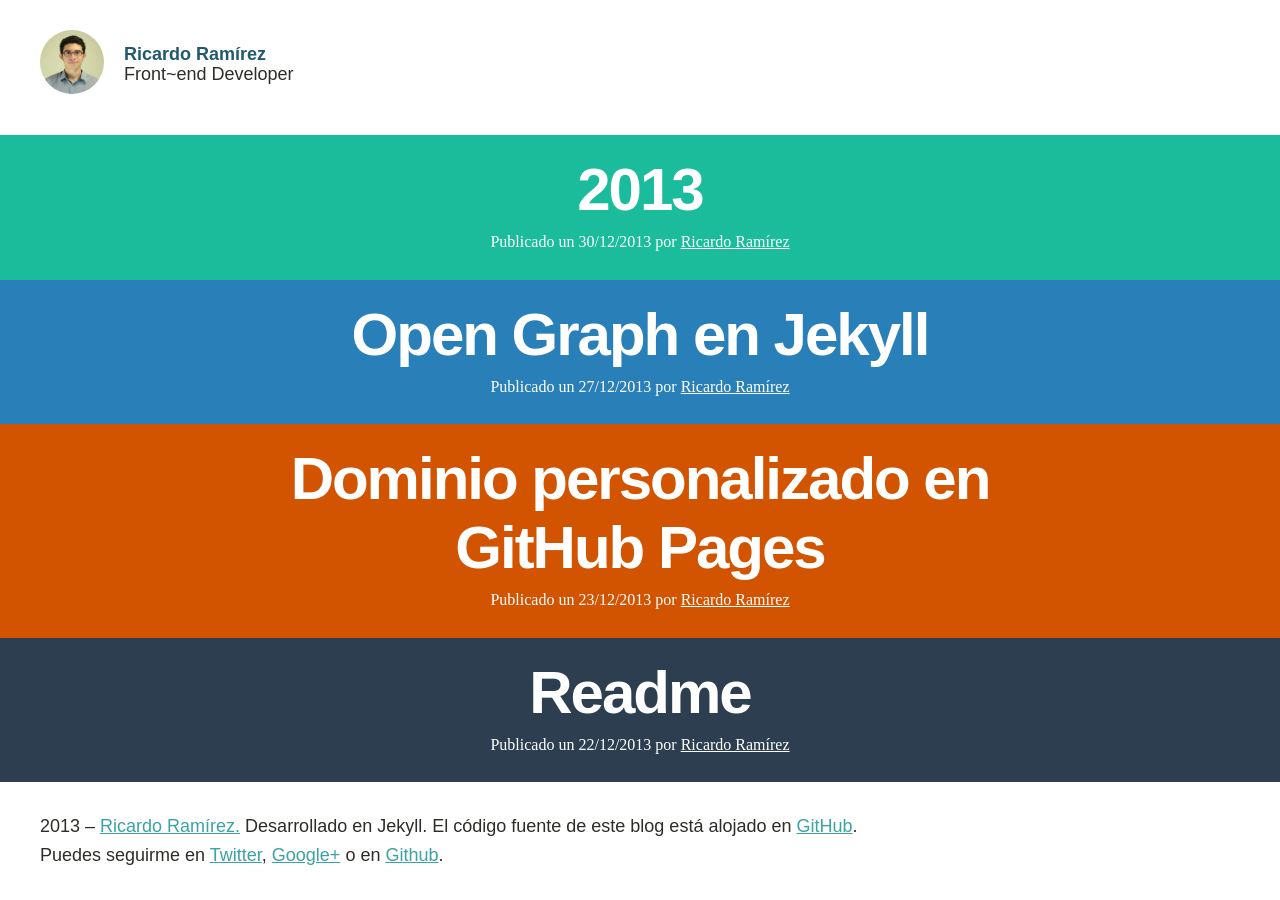
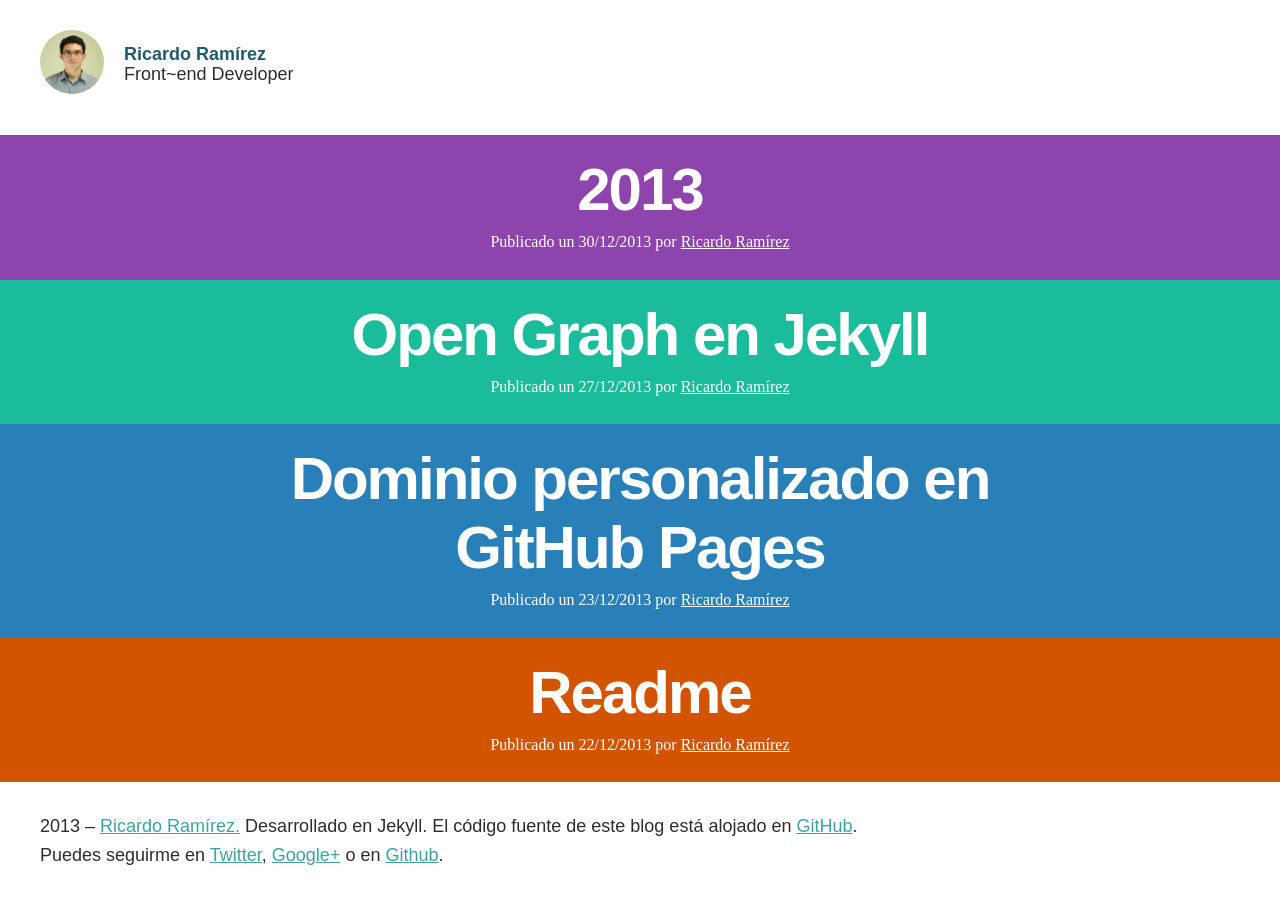
Before and after one commit to qbright/ricardoerl.github.io, a Jekyll site: the page built from index.html, in a window 1280 px wide. Built offline with Jekyll 4.4.1, drawn with Linux system fonts in a browser that asks for light colours; some web fonts are replaced; Markdown is read by kramdown in place of the engine named in the settings; comment, search, counter and statistics services are not loaded.

Commit message:
Agregué un nuevo color

```diff
--- a/css/sass/modules/_variables.scss
+++ b/css/sass/modules/_variables.scss
@@ -6,7 +6,7 @@ $color-primary: #215A6D;
 $color-secondary: #3CA2A2;
 
 /* Add a new colour at the begining */
-$colours: #1ABC9C, #2980B9, #D35400, #2C3E50;
+$colours: #8E44AD, #1ABC9C, #2980B9, #D35400, #2C3E50;
 
 /* Fonts */
 $font-primary: 'Droid Sans', sans-serif;
```
Also changed, not shown: css/sass/partials/_content.scss (+4 -7 lines), css/ricardoerl.min.css.
